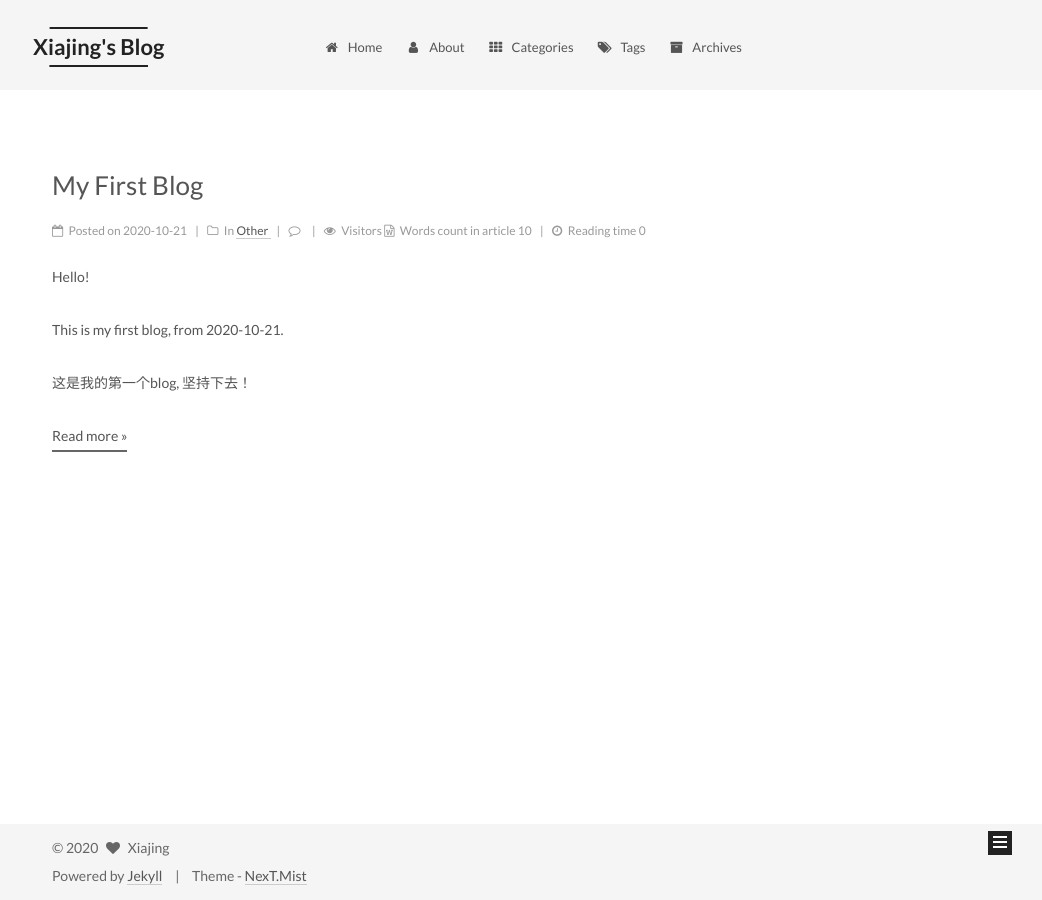
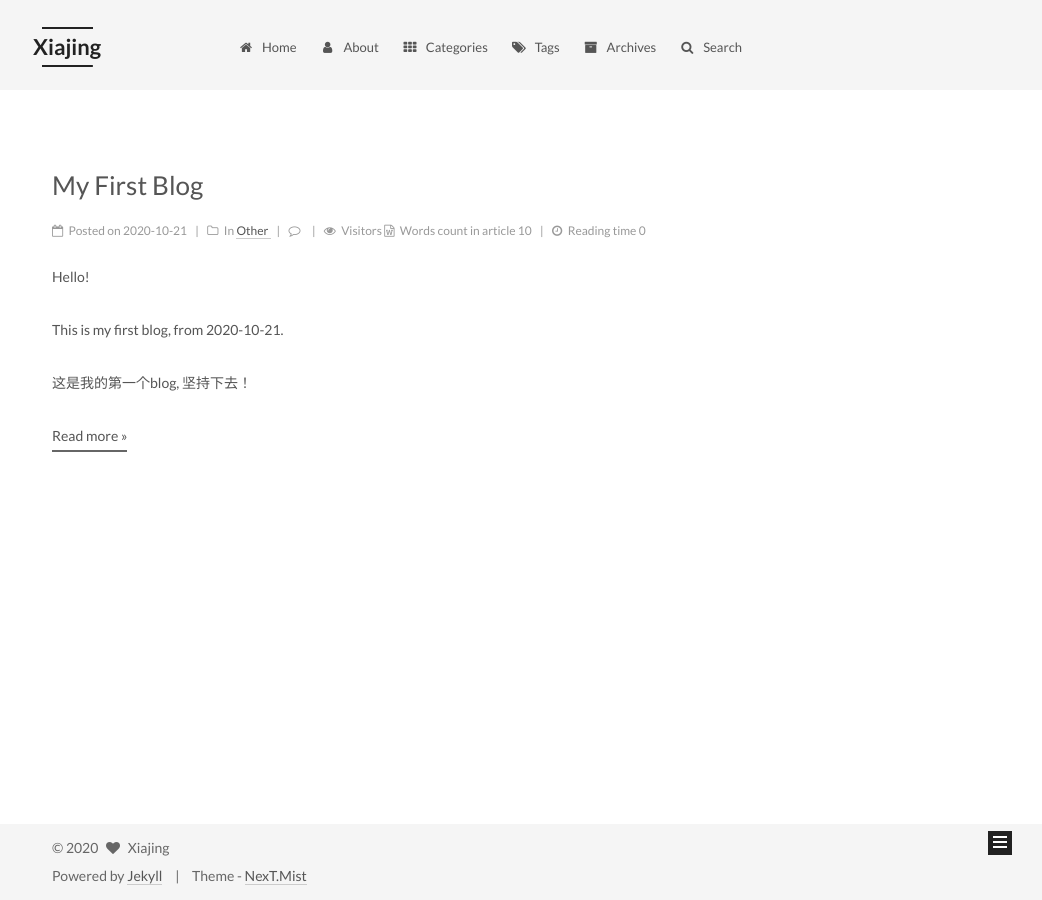
Before and after one commit to xiajing10/xiajing10.github.io, a Jekyll site: the page built from index.html, in a window 1280 px wide. Shown: the whole page, without its empty margins (238-1280 px from the left). Built offline with Jekyll 4.4.1, drawn with Linux system fonts in a browser that asks for light colours; the list of posts is cut into pages by our own code; comment, search, counter and statistics services are not loaded.

Commit message:
update nav

```diff
--- a/_config.yml
+++ b/_config.yml
@@ -4,7 +4,7 @@
 # ---------------------------------------------------------------
 
 # Site
-title: Xiajing's Blog
+title: Xiajing
 subtitle: Xiajing Li
 description: NLP Engineer
 author: Xiajing
@@ -219,6 +219,8 @@ font:
 # Value is the target link (E.g. GitHub: https://github.com/iissnan)
 social:
   GitHub: https://github.com/xiajing10
+  LinkedIn: https://www.linkedin.com/in/xiajing-li/
+  Email: mailto:xiajing.li10@outlook.com
 
 
 
@@ -232,6 +234,8 @@ social_icons:
   # Icon Mappings.
   # KeyMapsToSocialItemKey: NameOfTheIconFromFontAwesome
   GitHub: github
+  LinkedIn: linkedin
+  Email: envelope
 
 
 # Sidebar Avatar
@@ -554,7 +558,7 @@ algolia_search:
 
 # Local search
 local_search:
-  enable: false
+  enable: true
   # if auto, trigger search by changing input
   # if manual, trigger search by pressing enter key or search button
   trigger: auto
```
